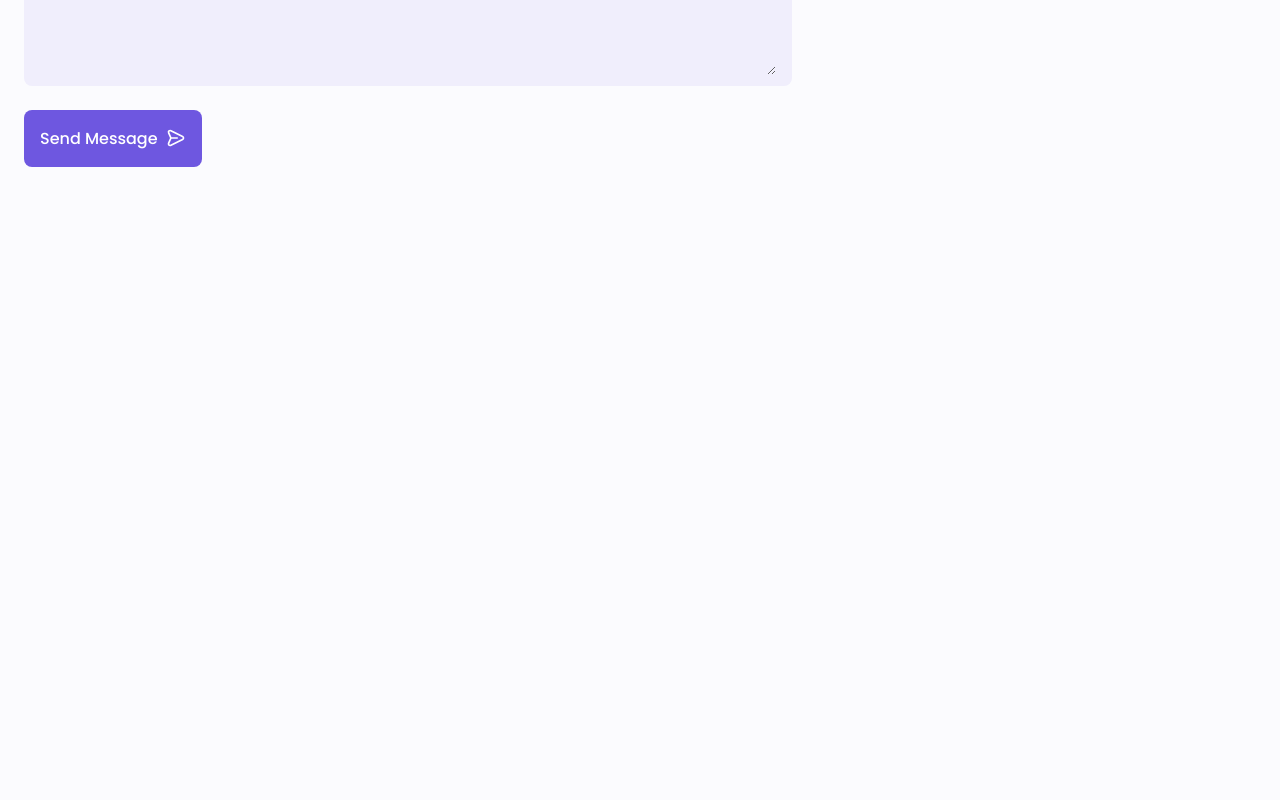
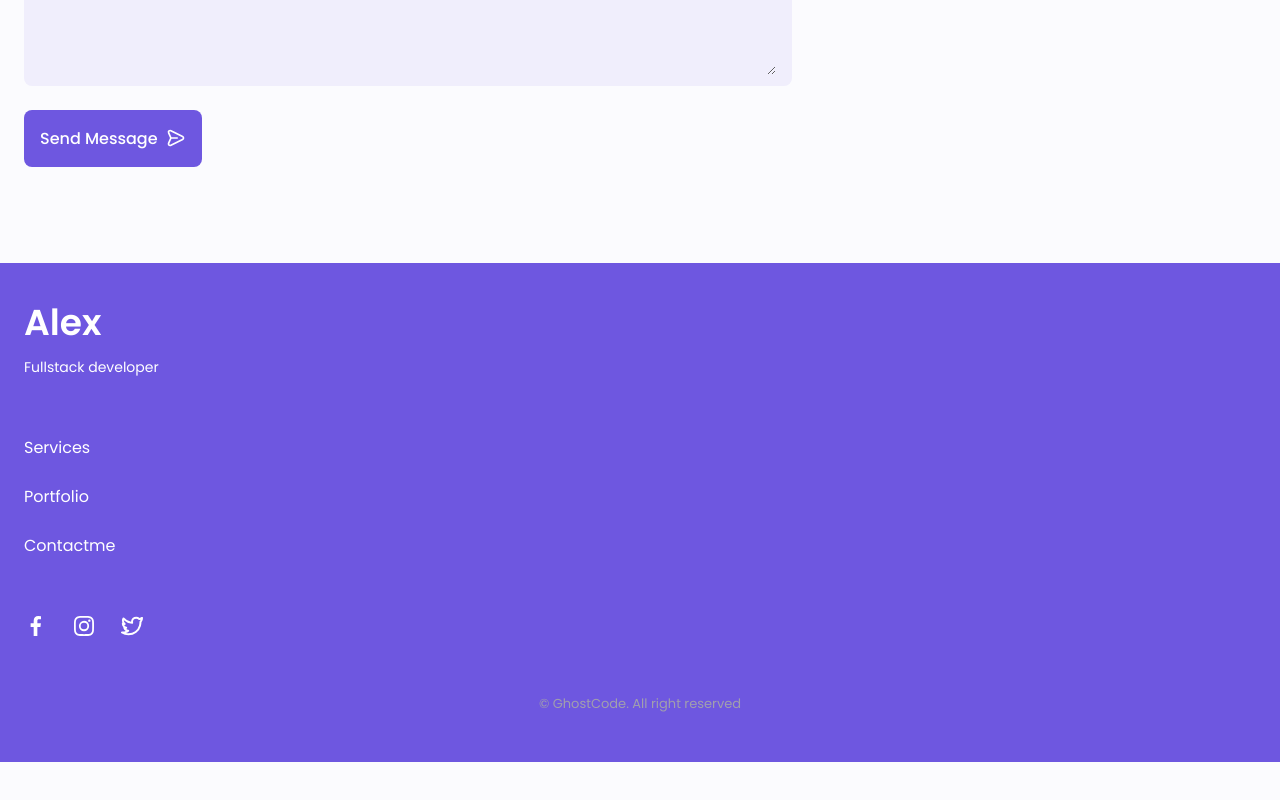
Before and after one commit to Alex-Paris/Alex-Paris, a React (Create React App) app: page / in a window 1280 px wide. Shown: the part 6369-7169 px from the top of the page. Before the commit the page ends 6648 px from the top, so only its background shows below. Built offline with nearby package versions, Linux system fonts and the light colour scheme; the HTML template or start-up script is replaced by a standard one.

Commit message:
chore-client: footer dashboard page

```diff
--- a/src/components/Unicons/index.tsx
+++ b/src/components/Unicons/index.tsx
@@ -27,6 +27,9 @@ import {
   UilPhone,
   UilEnvelope,
   UilMapMarker,
+  UilFacebookF,
+  UilInstagram,
+  UilTwitterAlt,
   // @ts-expect-error: React-Unicons doesnt have @types yet
 } from '@iconscout/react-unicons';
 
@@ -58,7 +61,10 @@ export type IconProps = SVGAttributes<SVGAElement> & {
     | 'UilStar'
     | 'UilPhone'
     | 'UilEnvelope'
-    | 'UilMapMarker';
+    | 'UilMapMarker'
+    | 'UilFacebookF'
+    | 'UilInstagram'
+    | 'UilTwitterAlt';
 };
 
 const iconType = {
@@ -89,6 +95,9 @@ const iconType = {
   UilPhone: UilPhone,
   UilEnvelope: UilEnvelope,
   UilMapMarker: UilMapMarker,
+  UilFacebookF: UilFacebookF,
+  UilInstagram: UilInstagram,
+  UilTwitterAlt: UilTwitterAlt,
 };
 
 const Icon: React.FC<IconProps> = ({ icon, ...rest }) => {
--- /dev/null
+++ b/src/pages/Dashboard/DashboardFooter/index.tsx
@@ -0,0 +1,60 @@
+import React from 'react';
+
+import Icon from '../../../components/Unicons';
+
+import { Footer, FooterContainer, FooterLinks, FooterSocials } from './styles';
+
+const DashboardFooter: React.FC = () => {
+  return (
+    <Footer>
+      <div>
+        <FooterContainer>
+          <div>
+            <h1>Alex</h1>
+            <span>Fullstack developer</span>
+          </div>
+
+          <FooterLinks>
+            <li>
+              <a href="#services">Services</a>
+            </li>
+
+            <li>
+              <a href="#portfolio">Portfolio</a>
+            </li>
+
+            <li>
+              <a href="#contact">Contactme</a>
+            </li>
+          </FooterLinks>
+
+          <FooterSocials>
+            <a
+              href="https://www.facebook.com/AlexParis28/"
+              target="_blank"
+              rel="noreferrer"
+            >
+              <Icon icon="UilFacebookF" />
+            </a>
+
+            <a
+              href="https://www.instagram.com/lexparis_/"
+              target="_blank"
+              rel="noreferrer"
+            >
+              <Icon icon="UilInstagram" />
+            </a>
+
+            <a href="https://twitter.com/" target="_blank" rel="noreferrer">
+              <Icon icon="UilTwitterAlt" />
+            </a>
+          </FooterSocials>
+        </FooterContainer>
+
+        <p>&#169; GhostCode. All right reserved</p>
+      </div>
+    </Footer>
+  );
+};
+
+export default DashboardFooter;
--- /dev/null
+++ b/src/pages/Dashboard/DashboardFooter/styles.ts
@@ -0,0 +1,79 @@
+import styled from 'styled-components';
+
+import {
+  Container,
+  Grid,
+  FirstColorSecond,
+  H1FontSize,
+  Mb025,
+  SmallFontSize,
+  FirstColorLighter,
+  Mb15,
+  SmallerFontSize,
+  TextColorLight,
+  Mb3,
+} from '../../../styles/variables';
+
+export const Footer = styled.footer`
+  padding-top: 2rem;
+
+  > div {
+    background-color: ${FirstColorSecond};
+    padding: 2rem 0 3rem;
+
+    > p {
+      ${SmallerFontSize}
+      text-align: center;
+      color: ${TextColorLight};
+      margin-top: ${Mb3};
+    }
+  }
+`;
+
+export const FooterContainer = styled.div`
+  ${/*inherithed*/ Container}
+  ${/*inherithed*/ Grid}
+
+  row-gap: 3.5rem;
+
+  > div {
+    h1 {
+      ${H1FontSize}
+      margin-bottom: ${Mb025};
+      color: #fff;
+    }
+
+    span {
+      ${SmallFontSize}
+      color: #fff;
+    }
+  }
+`;
+
+export const FooterLinks = styled.ul`
+  display: flex;
+  flex-direction: column;
+  row-gap: 1.5rem;
+
+  li {
+    a {
+      color: #fff;
+
+      :hover {
+        color: ${FirstColorLighter};
+      }
+    }
+  }
+`;
+
+export const FooterSocials = styled.ul`
+  a {
+    font-size: 1.25rem;
+    margin-right: ${Mb15};
+    color: #fff;
+
+    :hover {
+      color: ${FirstColorLighter};
+    }
+  }
+`;
--- a/src/pages/Dashboard/index.tsx
+++ b/src/pages/Dashboard/index.tsx
@@ -11,6 +11,7 @@ import DashboardPortfolio from './DashboardPortfolio';
 import DashboardProject from './DashboardProject';
 import DashboardTestimonials from './DashboardTestimonials';
 import DashboardContact from './DashboardContact';
+import DashboardFooter from './DashboardFooter';
 
 const Dashboard: React.FC = () => {
   return (
@@ -34,6 +35,8 @@ const Dashboard: React.FC = () => {
 
         <DashboardContact />
       </Content>
+
+      <DashboardFooter />
     </>
   );
 };
--- a/src/pages/Dashboard/styles.ts
+++ b/src/pages/Dashboard/styles.ts
@@ -1,5 +1,3 @@
 import styled from 'styled-components';
 
-// import { Section } from '../../styles/variables';
-
 export const Content = styled.main``;
```
